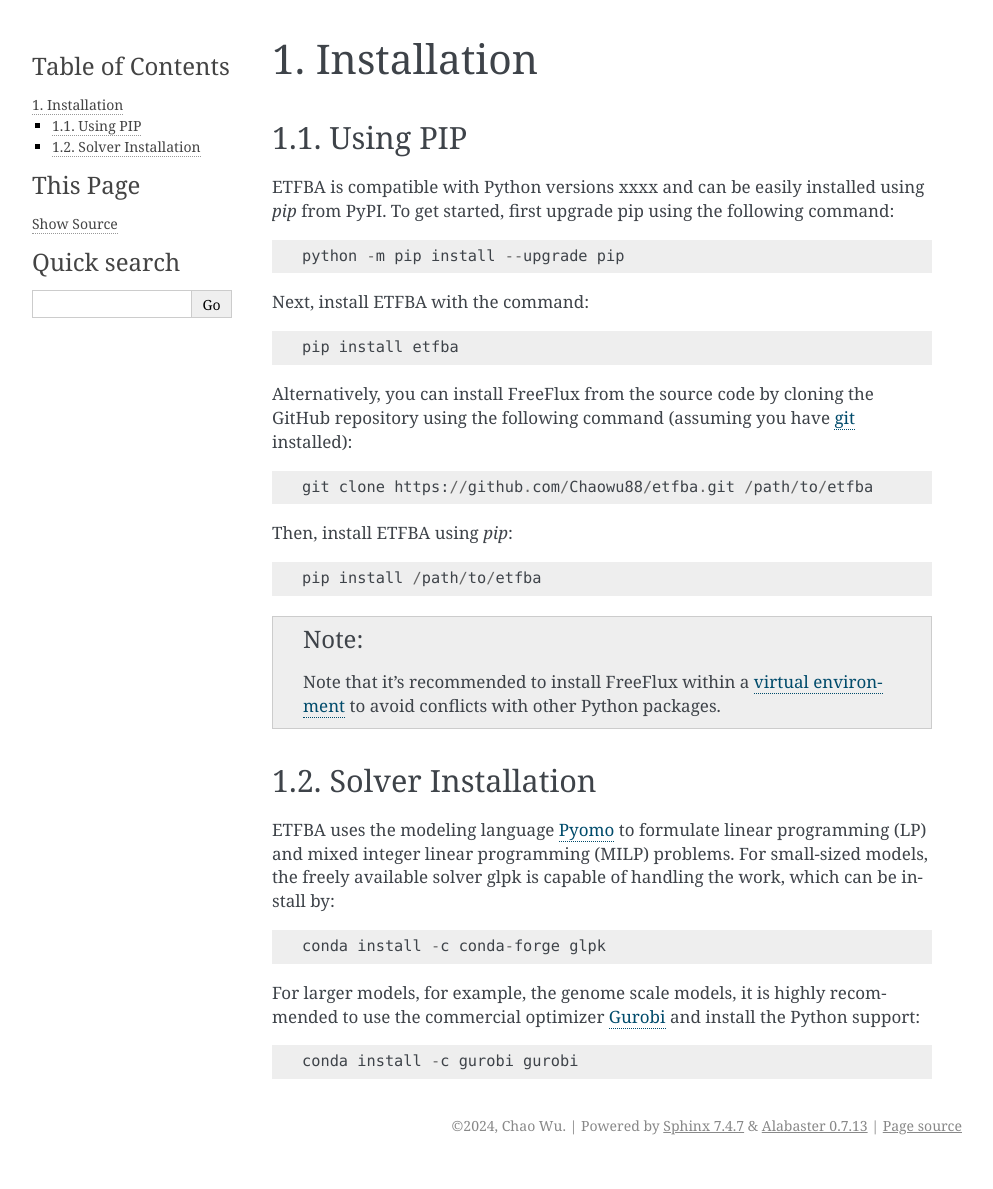
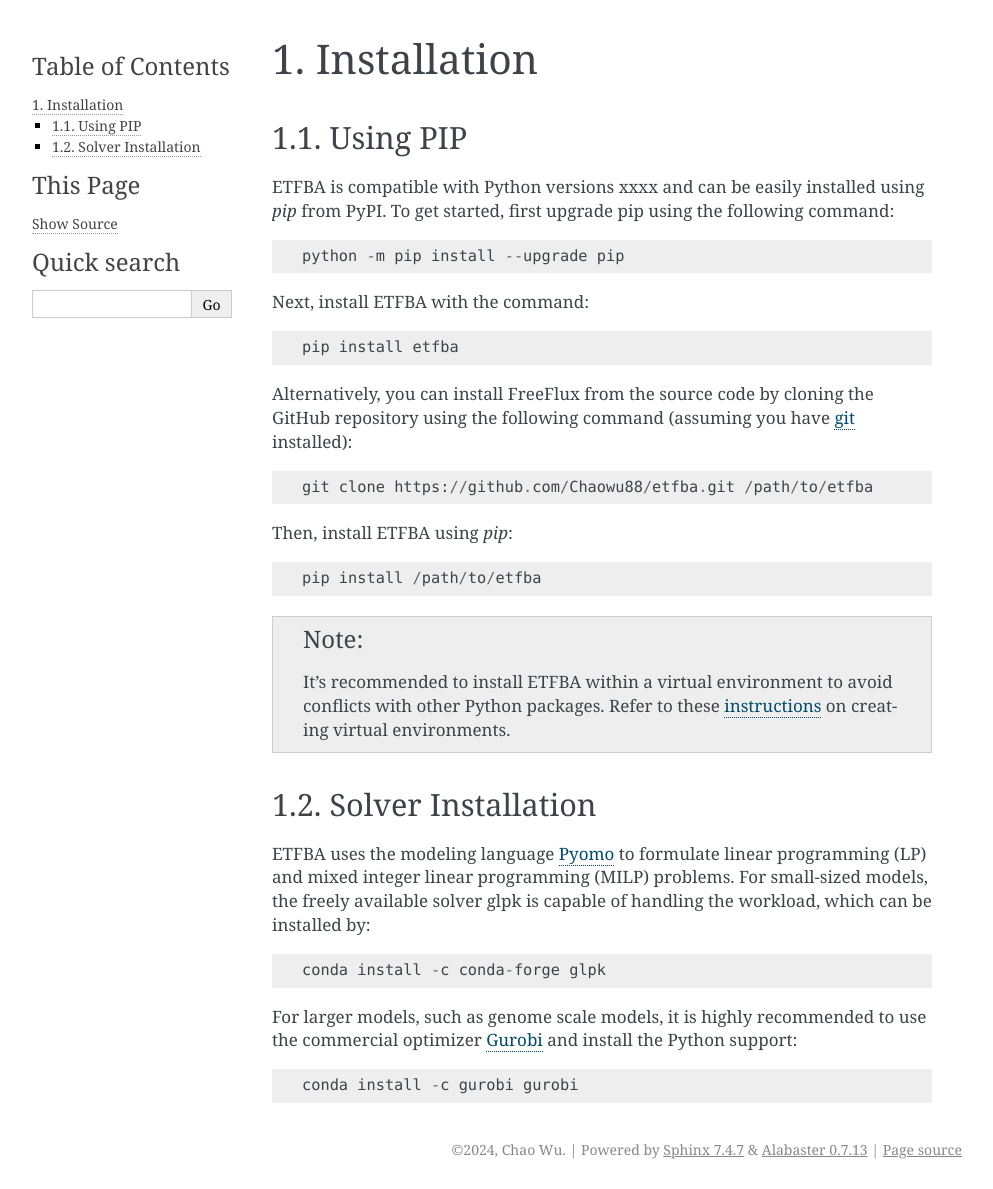
Before and after one commit to Chaowu88/etfba, a Sphinx documentation site: the page built from docs/source/installation.rst, in a window 1280 px wide. Shown: the whole page, without its empty margins (148-1141 px from the left). Built offline with Sphinx 7.4.7, drawn with Linux system fonts in a browser that asks for light colours; pages that are not in the unit, such as notebooks, are missing from menus; before the commit the page ends 1165 px from its top, so only the background shows below that.

Commit message:
Update installation.rst

```diff
--- a/docs/source/installation.rst
+++ b/docs/source/installation.rst
@@ -29,18 +29,18 @@ Then, install ETFBA using *pip*:
   pip install /path/to/etfba
 
 .. Note::
-  Note that it's recommended to install FreeFlux within a `virtual environment <https://docs.python.org/3.8/tutorial/venv.html>`_ to avoid conflicts with other Python packages.
+  It's recommended to install ETFBA within a virtual environment to avoid conflicts with other Python packages. Refer to these `instructions <https://docs.python.org/3.8/tutorial/venv.html>`_ on creating virtual environments.
 
 Solver Installation
 -------------------
 
-ETFBA uses the modeling language `Pyomo <http://www.pyomo.org/>`__ to formulate linear programming (LP) and mixed integer linear programming (MILP) problems. For small-sized models, the freely available solver glpk is capable of handling the work, which can be install by:
+ETFBA uses the modeling language `Pyomo <http://www.pyomo.org/>`__ to formulate linear programming (LP) and mixed integer linear programming (MILP) problems. For small-sized models, the freely available solver glpk is capable of handling the workload, which can be installed by:
 
 .. code-block:: python
 
   conda install -c conda-forge glpk
 
-For larger models, for example, the genome scale models, it is highly recommended to use the commercial optimizer `Gurobi <https://www.gurobi.com/>`_ and install the Python support:
+For larger models, such as genome scale models, it is highly recommended to use the commercial optimizer `Gurobi <https://www.gurobi.com/>`_ and install the Python support:
 
 .. code-block:: python
 
```
